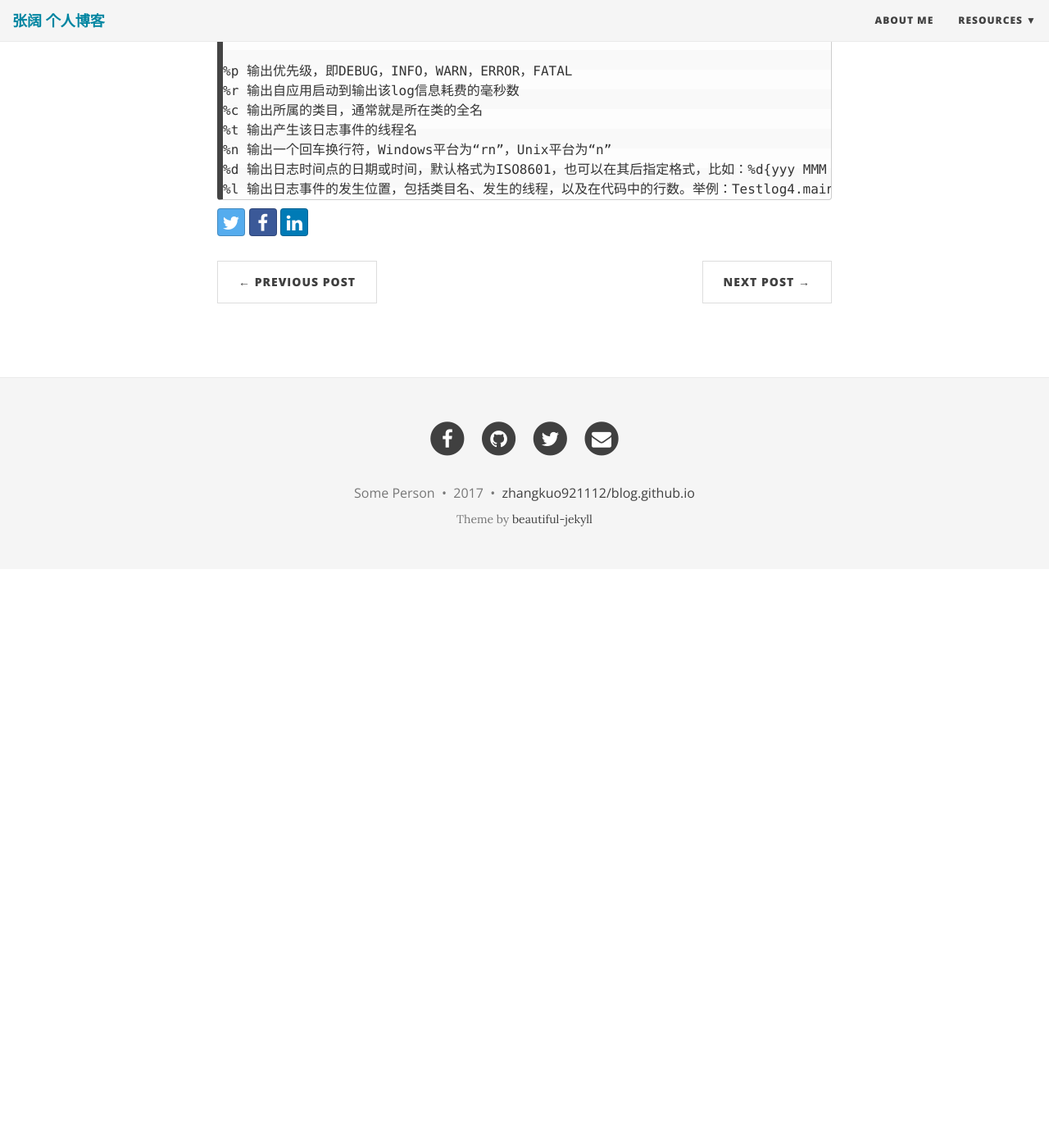
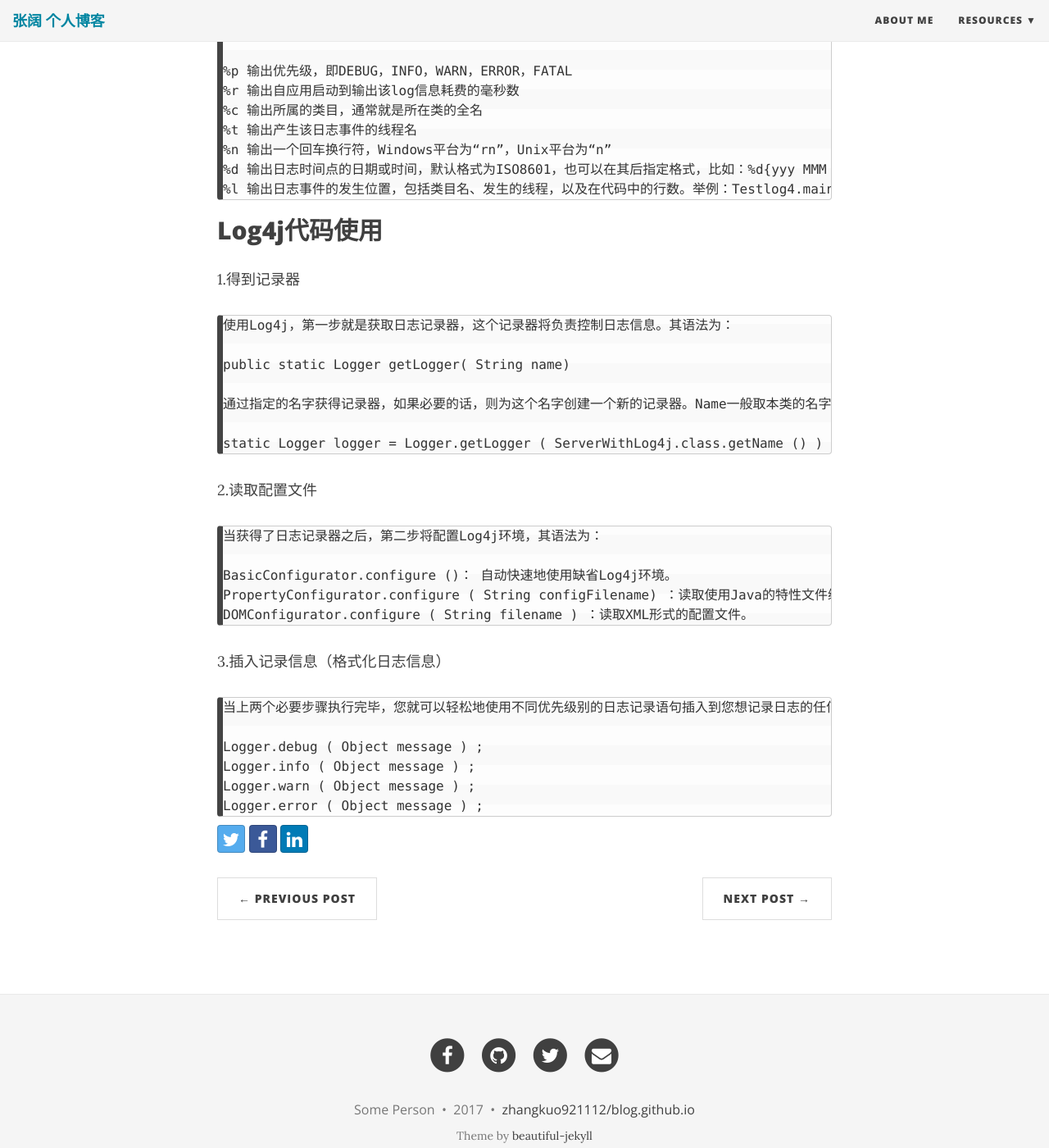
Before and after one commit to buoooou/blog.github.io, a Jekyll site: the page built from _posts/2017-08-26-log4j.md, in a window 1280 px wide and 1400 px high, scrolled down 1755 px. Shown: the whole window at 82% size. Built offline with Jekyll 4.4.1, drawn with Linux system fonts in a browser that asks for light colours; nearby versions of some CDN libraries; before the commit the page ends 2449 px from its top, so only the background shows below that.

Commit message:
Create 2017-08-26-log4j.md

```diff
--- a/_posts/2017-08-26-log4j.md
+++ b/_posts/2017-08-26-log4j.md
@@ -63,3 +63,31 @@ Log4j由三个重要的组件构成：日志信息的优先级，日志信息的
     %n 输出一个回车换行符，Windows平台为“rn”，Unix平台为“n”
     %d 输出日志时间点的日期或时间，默认格式为ISO8601，也可以在其后指定格式，比如：%d{yyy MMM dd HH:mm:ss,SSS}，输出类似：2002年10月18日 22：10：28，921
     %l 输出日志事件的发生位置，包括类目名、发生的线程，以及在代码中的行数。举例：Testlog4.main(TestLog4.java:10)
+
+## Log4j代码使用
+1.得到记录器
+
+    使用Log4j，第一步就是获取日志记录器，这个记录器将负责控制日志信息。其语法为：
+
+    public static Logger getLogger( String name)
+
+    通过指定的名字获得记录器，如果必要的话，则为这个名字创建一个新的记录器。Name一般取本类的名字，比如：
+
+    static Logger logger = Logger.getLogger ( ServerWithLog4j.class.getName () )
+
+2.读取配置文件
+
+    当获得了日志记录器之后，第二步将配置Log4j环境，其语法为：
+
+    BasicConfigurator.configure ()： 自动快速地使用缺省Log4j环境。
+    PropertyConfigurator.configure ( String configFilename) ：读取使用Java的特性文件编写的配置文件。
+    DOMConfigurator.configure ( String filename ) ：读取XML形式的配置文件。
+
+3.插入记录信息（格式化日志信息）
+
+    当上两个必要步骤执行完毕，您就可以轻松地使用不同优先级别的日志记录语句插入到您想记录日志的任何地方，其语法如下：
+
+    Logger.debug ( Object message ) ;
+    Logger.info ( Object message ) ;
+    Logger.warn ( Object message ) ;
+    Logger.error ( Object message ) ;
```
